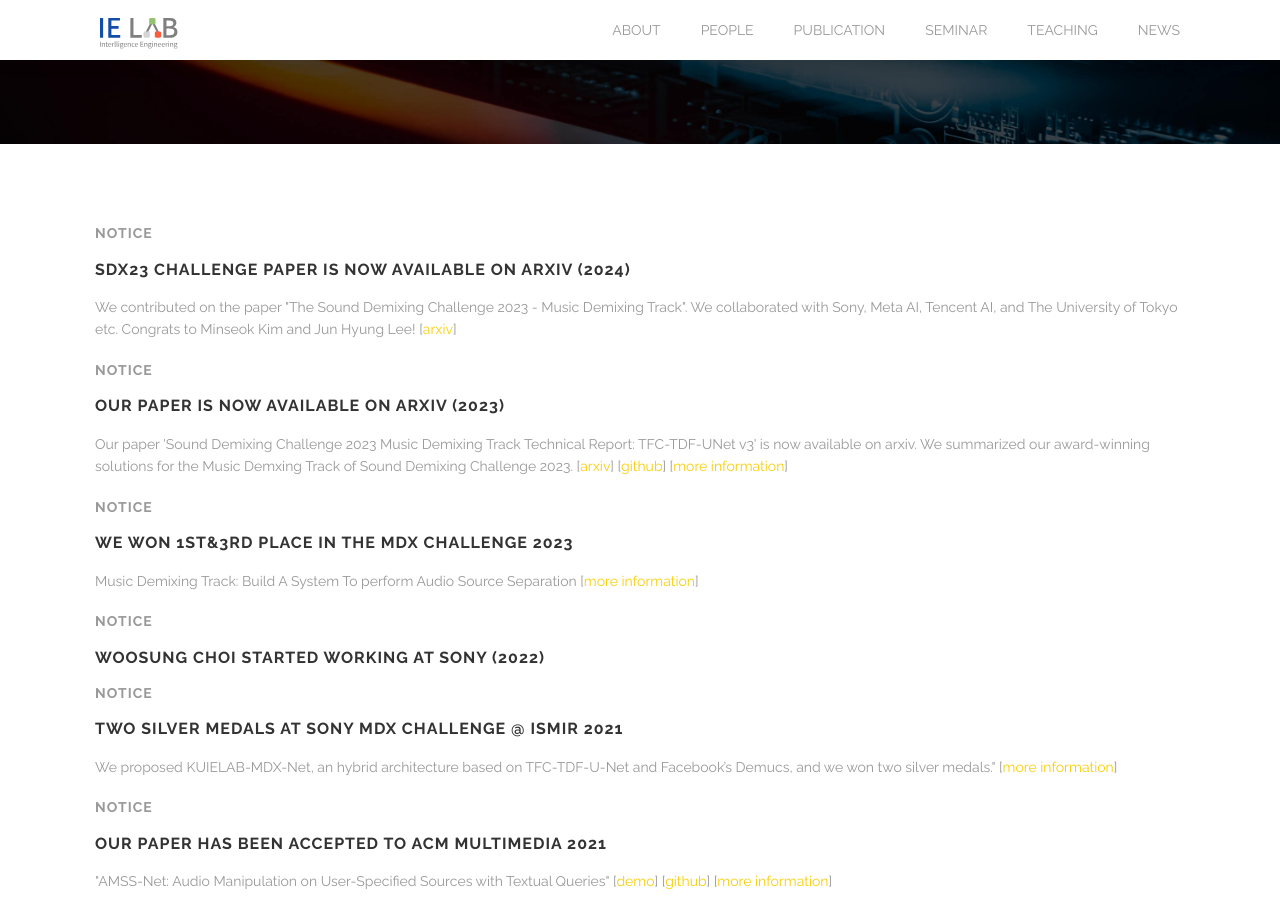
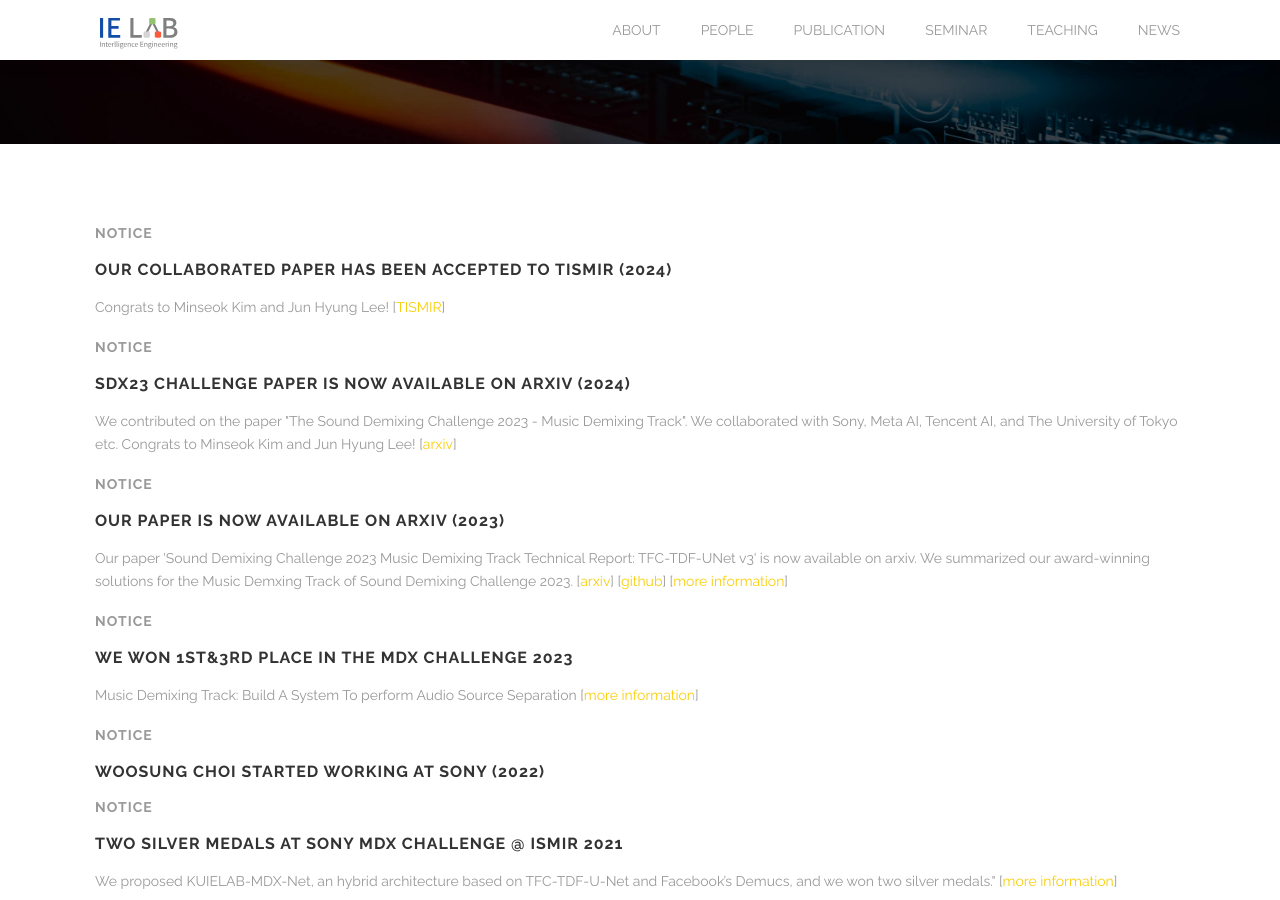
Before and after one commit to kuielab/kuielab.github.io, a Jekyll site: the page built from index.html, in a window 1280 px wide and 900 px high, scrolled down 606 px. Built offline with Jekyll 4.4.1, drawn with Linux system fonts in a browser that asks for light colours.

Commit message:
Update index.html

```diff
--- a/index.html
+++ b/index.html
@@ -112,6 +112,12 @@ testimonials:
 <div class="full">
   <div class="row">
     <div class="large-12 columns">
+
+	    	<h4 style="color: #999">Notice</h4>
+	    	<h3>Our collaborated paper has been accepted to TISMIR (2024)</h3>
+	    	<p>Congrats to Minseok Kim and Jun Hyung Lee!
+		[<a href="https://transactions.ismir.net/articles/10.5334/tismir.171">TISMIR</a>]
+		</p>
 
 	    	<h4 style="color: #999">Notice</h4>
 	    	<h3>SDX23 Challenge paper is now available on arxiv (2024)</h3>
```
